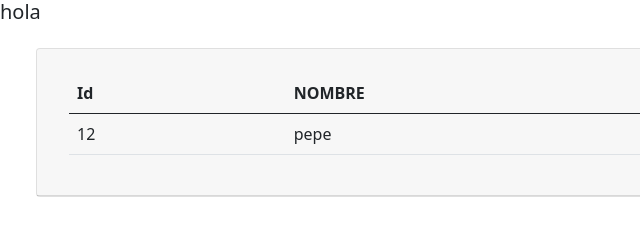
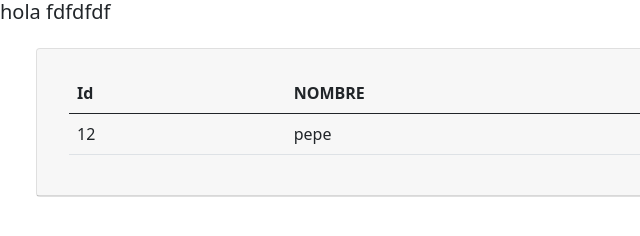
Before and after one commit to chenGonzalezQ/Practicagit, a plain HTML site: page index.html in a window 1280 px wide. Shown: the full height of the page, 0-640 px from the left. Drawn offline with nearby package versions, Linux system fonts and the light colour scheme.

Commit message:
agregue puras fff

```diff
--- a/index.html
+++ b/index.html
@@ -5,7 +5,7 @@
 </head>
 
 <body>
-<h5>hola</h5>
+<h5>hola fdfdfdf</h5>
     <div class="row m-4">
         <div class="col sm-12">
             <div class="card">
```
